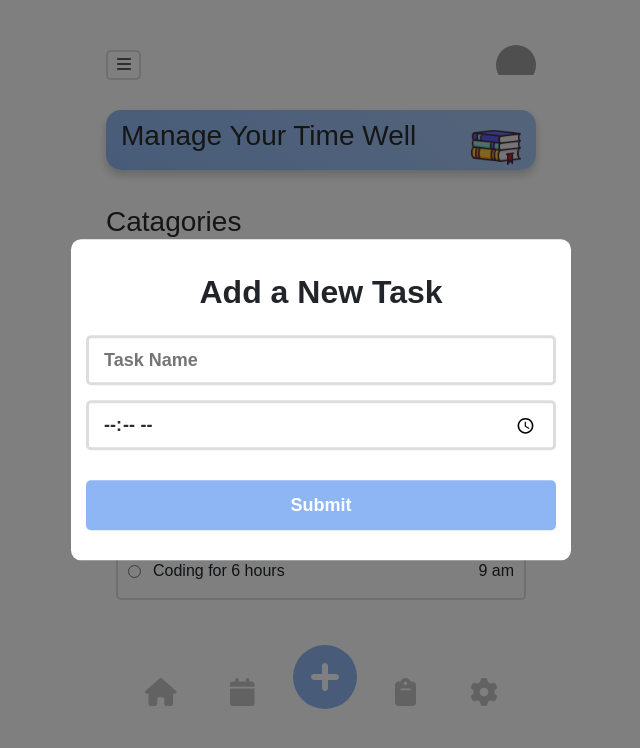
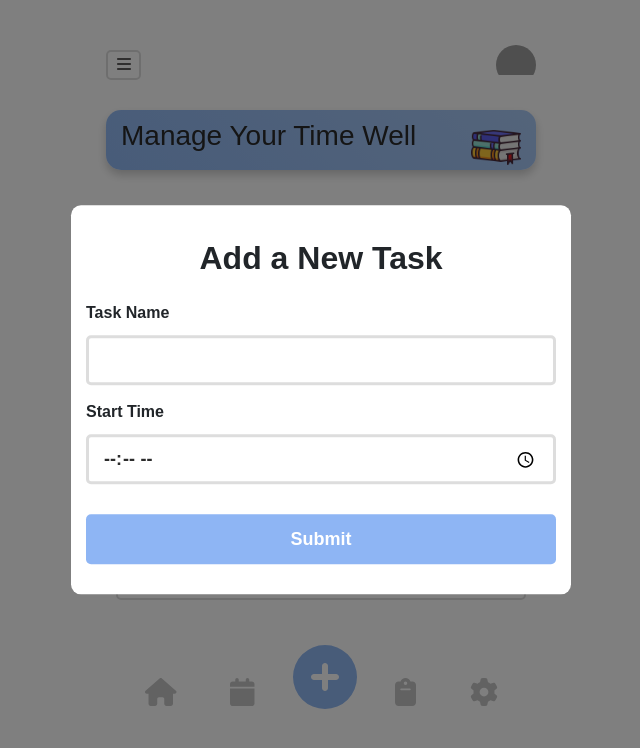
Before and after one commit to shafik720/To-do-app-with-React-Node-Mongodb, a React (Create React App) app: page / in a window 1280 px wide. Shown: the top 748 px of the page, without its empty margins (319-959 px from the left). Built offline with nearby package versions, Linux system fonts and the light colour scheme; grey boxes are pictures that could not be loaded.

Commit message:
working on adding task

```diff
--- a/src/Components/BottomSection/BottomSection.css
+++ b/src/Components/BottomSection/BottomSection.css
@@ -71,3 +71,8 @@
     margin-top: 15px;
     margin-bottom: 20px;
 }
+
+.label-for-task{
+    margin-bottom: -5px;
+    font-weight: 600;
+}
--- a/src/Components/BottomSection/BottomSection.js
+++ b/src/Components/BottomSection/BottomSection.js
@@ -31,7 +31,9 @@ const BottomSection = () => {
                 <div className="popup-model">
                     <h2 className='text-center my-4 fw-bold'>Add a New Task</h2>
                     <form className='submit-form' onSubmit={handleSubmit(onSubmit)}>
-                        <input placeholder='Task Name' {...register("firstName", { required: true, maxLength: 20 })} />
+                        <p className='label-for-task'>Task Name</p>
+                        <input {...register("firstName", { required: true, maxLength: 20 })} />
+                        <p className='label-for-task'>Start Time</p>
                         <input placeholder='Start Time' type="time" {...register("age", { min: 18, max: 99 })} />
                         <input className='submit-task-button' type="submit" />
                     </form>
```
